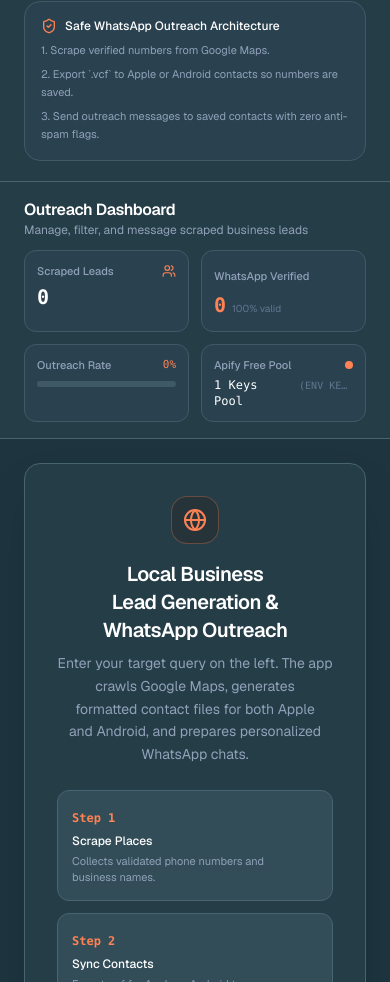
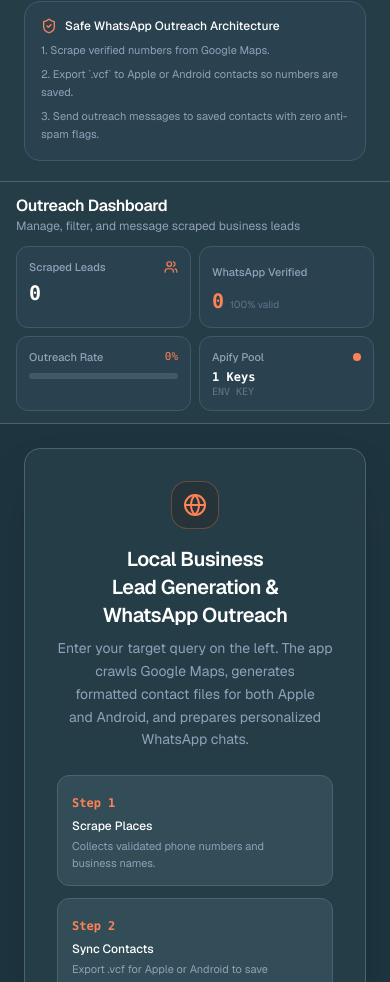
Before and after one commit to Jashandeepsingh855/lead-scrapper-, a Next.js app: page / in a window 390 px wide. Shown: the part 778-1760 px from the top of the page. Built offline with nearby package versions, Linux system fonts and the light colour scheme.

Commit message:
ui: fix mobile layout — search/filter stacks vertically, Apify card no-wrap, contact name truncates cleanly

```diff
--- a/app/page.tsx
+++ b/app/page.tsx
@@ -792,8 +792,8 @@ export default function LeadDashboardPage() {
       {/* Right Lead Management Workspace */}
       <main className="flex min-w-0 flex-1 flex-col bg-[#1e3540] lg:h-full lg:overflow-hidden">
         {/* Top Header Metrics Bar */}
-        <header className="border-b border-[#486470] bg-[#253d47] px-6 py-4 space-y-3">
-          <div className="flex flex-wrap items-center justify-between gap-4">
+        <header className="border-b border-[#486470] bg-[#253d47] px-4 py-3 space-y-3 sm:px-6 sm:py-4">
+          <div className="flex flex-wrap items-center justify-between gap-2">
             <div>
               <h2 className="text-base font-semibold tracking-tight text-white">
                 Outreach Dashboard
@@ -805,23 +805,26 @@ export default function LeadDashboardPage() {
 
             {/* Quick Filter Inputs */}
             {leads.length > 0 && (
-              <div className="flex items-center gap-2">
-                <div className="relative">
+              <div className="flex w-full flex-col gap-2 sm:w-auto sm:flex-row sm:items-center">
+                {/* Search box — full width on mobile */}
+                <div className="relative w-full sm:w-48 md:w-56">
                   <Search className="pointer-events-none absolute top-1/2 left-3 h-3.5 w-3.5 -translate-y-1/2 text-slate-500" />
                   <input
                     type="text"
                     value={tableFilter}
                     onChange={(e) => setTableFilter(e.target.value)}
                     placeholder="Search leads, phone, title..."
-                    className="w-48 rounded-xl border border-[#486470] bg-[#324d58] py-1.5 pr-3 pl-8 text-xs text-white placeholder-slate-500 outline-none transition focus:border-orange-400/50 sm:w-64"
+                    className="w-full rounded-xl border border-[#486470] bg-[#324d58] py-1.5 pr-3 pl-8 text-xs text-white placeholder-slate-500 outline-none transition focus:border-orange-400/50"
                   />
                 </div>
 
-                <div className="flex items-center rounded-xl border border-[#486470] bg-[#324d58] p-0.5 text-xs">
+                {/* Filter tabs + Clear — same row */}
+                <div className="flex items-center gap-2">
+                  <div className="flex flex-1 items-center rounded-xl border border-[#486470] bg-[#324d58] p-0.5 text-xs">
                     <button
                       type="button"
                       onClick={() => setStatusFilter("all")}
-                    className={`rounded-lg px-2.5 py-1 text-xs transition ${
+                      className={`flex-1 rounded-lg px-2 py-1 text-xs transition ${
                         statusFilter === "all"
                           ? "bg-[#486470] font-medium text-white"
                           : "text-slate-400 hover:text-white"
@@ -832,7 +835,7 @@ export default function LeadDashboardPage() {
                     <button
                       type="button"
                       onClick={() => setStatusFilter("pending")}
-                    className={`rounded-lg px-2.5 py-1 text-xs transition ${
+                      className={`flex-1 rounded-lg px-2 py-1 text-xs transition ${
                         statusFilter === "pending"
                           ? "bg-[#486470] font-medium text-white"
                           : "text-slate-400 hover:text-white"
@@ -843,7 +846,7 @@ export default function LeadDashboardPage() {
                     <button
                       type="button"
                       onClick={() => setStatusFilter("contacted")}
-                    className={`rounded-lg px-2.5 py-1 text-xs transition ${
+                      className={`flex-1 rounded-lg px-2 py-1 text-xs transition ${
                         statusFilter === "contacted"
                           ? "bg-[#486470] font-medium text-white"
                           : "text-slate-400 hover:text-white"
@@ -856,18 +859,19 @@ export default function LeadDashboardPage() {
                   <button
                     type="button"
                     onClick={handleClearLeads}
-                  className="inline-flex cursor-pointer items-center gap-1.5 rounded-xl border border-rose-500/25 bg-rose-500/10 px-3 py-1.5 text-xs font-medium text-rose-300 transition-all hover:border-rose-500/40 hover:bg-rose-500/20 active:scale-[0.98]"
+                    className="inline-flex shrink-0 cursor-pointer items-center gap-1.5 rounded-xl border border-rose-500/25 bg-rose-500/10 p-2 text-xs font-medium text-rose-300 transition-all hover:border-rose-500/40 hover:bg-rose-500/20 active:scale-[0.98] sm:px-3 sm:py-1.5"
                     title="Clear leads queue and remove from localStorage"
                   >
                     <Trash2 className="h-3.5 w-3.5 text-rose-400" />
-                  <span className="hidden sm:inline">Clear Leads</span>
-                </button>
+                    <span className="hidden sm:inline">Clear</span>
+                  </button>
+                </div>
               </div>
             )}
           </div>
 
           {/* KPI Analytics Cards */}
-          <div className="grid grid-cols-2 gap-3 sm:grid-cols-4">
+          <div className="grid grid-cols-2 gap-2 sm:grid-cols-4 sm:gap-3">
             <div className="rounded-xl border border-[#3f5a66] bg-[#2a4250] p-3">
               <div className="flex items-center justify-between">
                 <span className="text-[11px] font-medium text-slate-400">Scraped Leads</span>
@@ -906,16 +910,16 @@ export default function LeadDashboardPage() {
 
             <div
               onClick={() => setIsKeyModalOpen(true)}
-              className="cursor-pointer rounded-xl border border-[#3f5a66] bg-[#2a4250] p-3 transition hover:border-[#333333]"
-            >
-              <div className="flex items-center justify-between">
-                <span className="text-[11px] font-medium text-slate-400">Apify Free Pool</span>
-                <span className="h-2 w-2 rounded-full bg-orange-400" />
-              </div>
-              <div className="mt-1 flex items-baseline gap-1.5 font-mono text-xs text-white">
-                <span>{activeKeyInfo?.total ?? 1} Keys Pool</span>
-                <span className="text-[10px] text-slate-500 truncate">
-                  ({activeKeyInfo?.masked ? activeKeyInfo.masked.slice(0, 10) : "Active"})
+              className="cursor-pointer rounded-xl border border-[#3f5a66] bg-[#2a4250] p-3 transition hover:border-[#486470]"
+            >
+              <div className="flex items-center justify-between gap-1">
+                <span className="text-[11px] font-medium text-slate-400 truncate">Apify Pool</span>
+                <span className="h-2 w-2 shrink-0 rounded-full bg-orange-400" />
+              </div>
+              <div className="mt-1 font-mono text-xs text-white">
+                <span className="font-semibold">{activeKeyInfo?.total ?? 1} Keys</span>
+                <span className="block text-[10px] text-slate-500 truncate">
+                  {activeKeyInfo?.masked ? activeKeyInfo.masked.slice(0, 12) : "Active"}
                 </span>
               </div>
             </div>
@@ -1221,13 +1225,13 @@ export default function LeadDashboardPage() {
                       }`}
                     >
                       {/* Row 1: Index + Done badge */}
-                      <div className="flex items-center justify-between gap-2">
-                        <div className="flex items-center gap-2 min-w-0">
-                          <span className="shrink-0 font-mono text-xs text-slate-500">
-                            #{String(index + 1).padStart(2, "0")}
-                          </span>
-                          {/* Contact name — wraps on small screens */}
-                          <span className="inline-flex items-center rounded-md border border-orange-400/30 bg-orange-950/20 px-2 py-0.5 font-mono text-xs font-medium text-orange-300 break-all leading-snug">
+                      <div className="flex items-start justify-between gap-2">
+                        <div className="flex min-w-0 flex-1 flex-col gap-1">
+                          <span className="font-mono text-[10px] text-slate-500">
+                            #{String(index + 1).padStart(2, "0")} · Contact
+                          </span>
+                          {/* Contact name — truncates cleanly on small screens */}
+                          <span className="inline-block max-w-full truncate rounded-md border border-orange-400/30 bg-orange-950/20 px-2 py-0.5 font-mono text-xs font-medium text-orange-300" title={assignedName}>
                             {assignedName}
                           </span>
                         </div>
```
Lines whose indentation alone changed are shown as unchanged.
